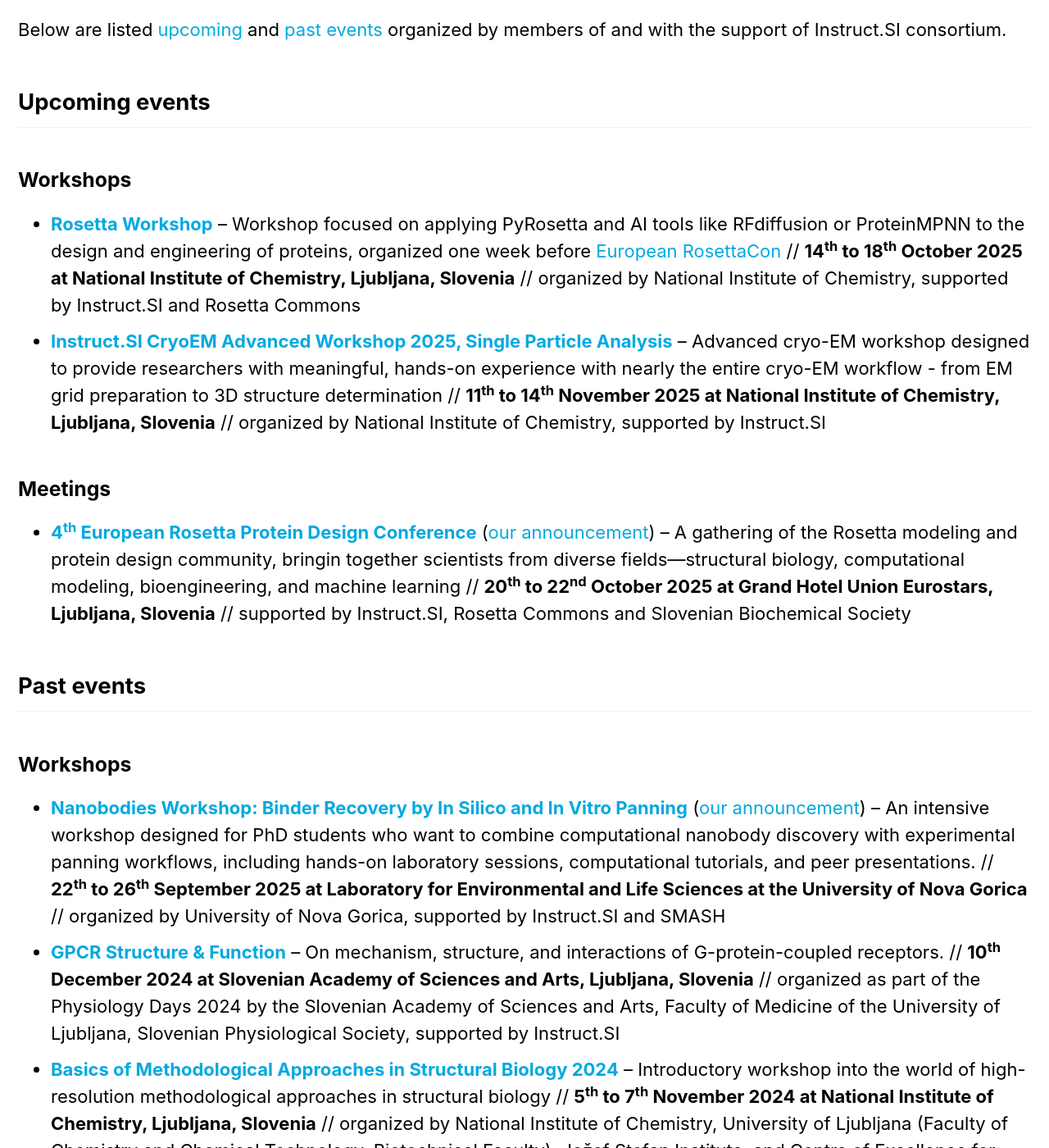
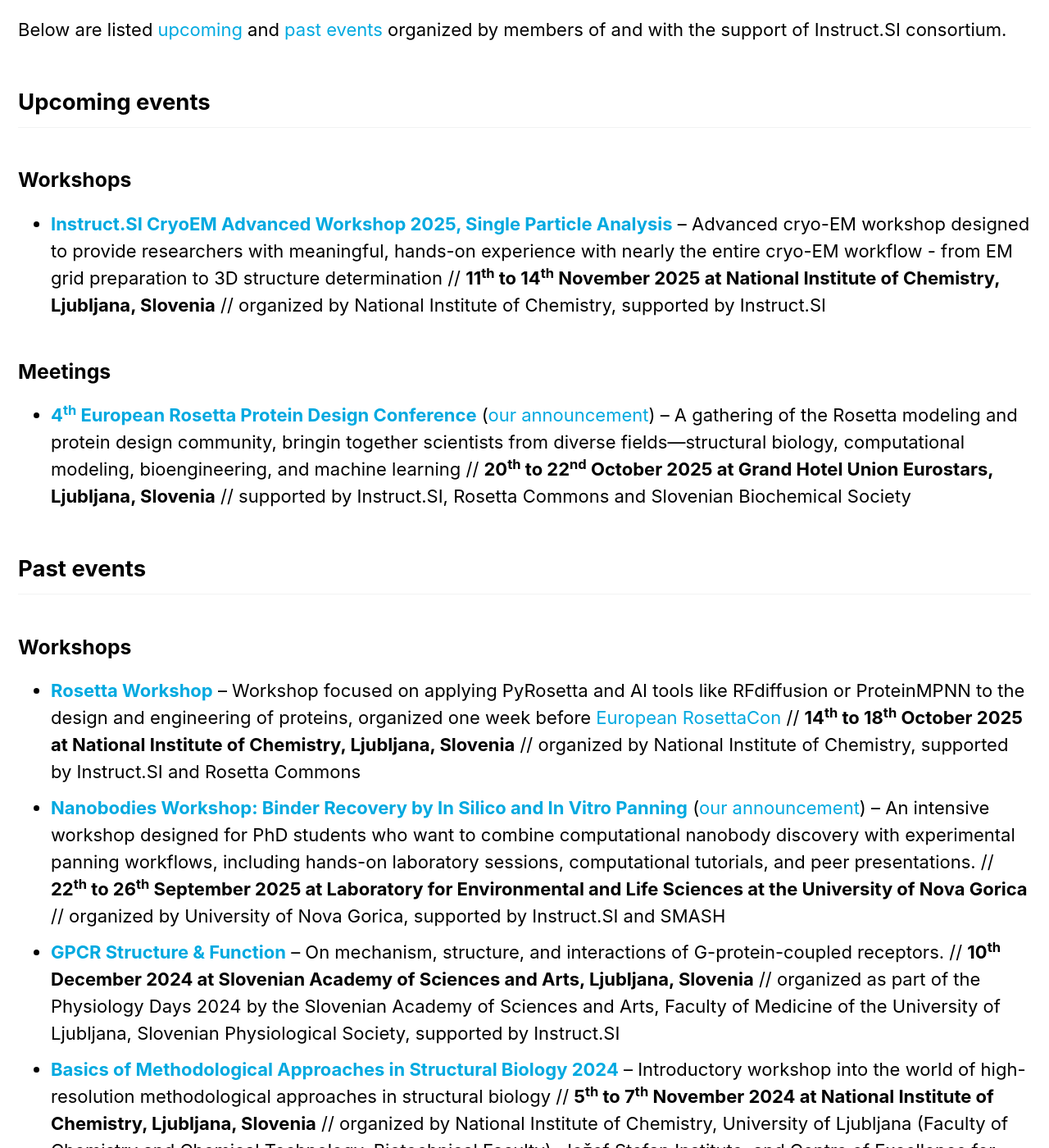
Before and after one commit to InstructSI/instructsi.github.io, a Jekyll site: the page built from _pages/events.md, in a window 1280 px wide and 1400 px high, scrolled down 861 px. Shown: the whole window at 82% size. Built offline with Jekyll 4.4.1, drawn with Linux system fonts in a browser that asks for light colours; cached includes are drawn as plain includes; part of the change alters nothing that is shown.

```diff
--- a/_pages/events.md
+++ b/_pages/events.md
@@ -26,7 +26,6 @@ Below are listed [upcoming](/events/#upcoming-events) and [past events](/events/
 
 ### Workshops
 
-- [**Rosetta Workshop**](/events/rosetta_workshop_2025) – Workshop focused on applying PyRosetta and AI tools like RFdiffusion or ProteinMPNN to the design and engineering of proteins, organized one week before [European RosettaCon](https://instruct-eric.si/events/rosetta_con_2025/) // **14<sup>th</sup> to 18<sup>th</sup> October 2025 at National Institute of Chemistry, Ljubljana, Slovenia** // organized by National Institute of Chemistry, supported by Instruct.SI and Rosetta Commons
 - [**Instruct.SI CryoEM Advanced Workshop 2025, Single Particle Analysis**](/spa2025/) – Advanced cryo-EM workshop designed to provide researchers with meaningful, hands-on experience with nearly the entire cryo-EM workflow - from EM grid preparation to 3D structure determination // **11<sup>th</sup> to 14<sup>th</sup> November 2025 at National Institute of Chemistry, Ljubljana, Slovenia** // organized by National Institute of Chemistry, supported by Instruct.SI
 
 ### Meetings
@@ -37,6 +36,7 @@ Below are listed [upcoming](/events/#upcoming-events) and [past events](/events/
 
 ### Workshops
 
+- [**Rosetta Workshop**](/events/rosetta_workshop_2025) – Workshop focused on applying PyRosetta and AI tools like RFdiffusion or ProteinMPNN to the design and engineering of proteins, organized one week before [European RosettaCon](https://instruct-eric.si/events/rosetta_con_2025/) // **14<sup>th</sup> to 18<sup>th</sup> October 2025 at National Institute of Chemistry, Ljubljana, Slovenia** // organized by National Institute of Chemistry, supported by Instruct.SI and Rosetta Commons
 - [**Nanobodies Workshop: Binder Recovery by In Silico and In Vitro Panning**](https://indico.ijs.si/event/2966/) ([our announcement](/events/nanobodies_workshop_2025/)) – An intensive workshop designed for PhD students who want to combine computational nanobody discovery with experimental panning workflows, including hands-on laboratory sessions, computational tutorials, and peer presentations. // **22<sup>th</sup> to 26<sup>th</sup> September 2025 at Laboratory for Environmental and Life Sciences at the University of Nova Gorica** // organized by University of Nova Gorica, supported by Instruct.SI and SMASH
 - [**GPCR Structure & Function**](/events/gpcr-structure-function-workshop-2024/) – On mechanism, structure, and interactions of G-protein-coupled receptors. // **10<sup>th</sup> December 2024 at Slovenian Academy of Sciences and Arts, Ljubljana, Slovenia** // organized as part of the Physiology Days 2024 by the Slovenian Academy of Sciences and Arts, Faculty of Medicine of the University of Ljubljana, Slovenian Physiological Society, supported by Instruct.SI
 - [**Basics of Methodological Approaches in Structural Biology 2024**](/bmasb2024/) – Introductory workshop into the world of high-resolution methodological approaches in structural biology // **5<sup>th</sup> to 7<sup>th</sup> November 2024 at National Institute of Chemistry, Ljubljana, Slovenia** // organized by National Institute of Chemistry, University of Ljubljana (Faculty of Chemistry and Chemical Technology, Biotechnical Faculty), Jožef Stefan Institute, and Centre of Excellence for Integrated Approaches in Chemistry and Biology of Proteins; supported by Instruct.SI
```
